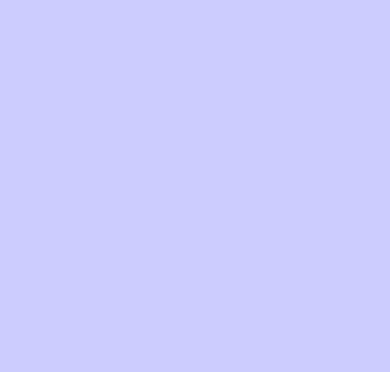
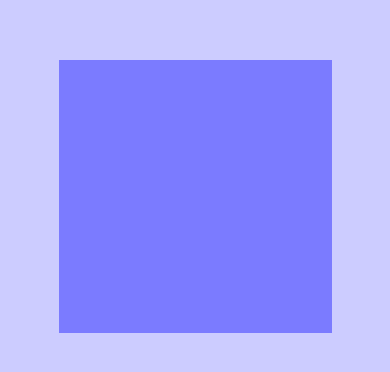
Before and after one commit to Real-Musafir/reanimated2-ScrollView, a React Native app: screen / in a window 390 px wide. Shown: the part 226-598 px from the top of the page. Built offline with nearby package versions, Linux system fonts and the light colour scheme.

Commit message:
make square & show this in all scroll page

```diff
--- a/components/page.js
+++ b/components/page.js
@@ -1,7 +1,9 @@
 import React from "react";
 import { View, Text, Dimensions, StyleSheet } from "react-native";
+import Animated from "react-native-reanimated";
 
 const { height, width } = Dimensions.get("window");
+const SIZE = width * 0.7;
 
 const Page = ({ index, title }) => {
   return (
@@ -10,7 +12,9 @@ const Page = ({ index, title }) => {
         styles.pageContainer,
         { backgroundColor: `rgba(0,0,256, 0.${index + 2})` },
       ]}
-    />
+    >
+      <Animated.View style={styles.square} />
+    </View>
   );
 };
 
@@ -18,6 +22,13 @@ const styles = StyleSheet.create({
   pageContainer: {
     width,
     height,
+    alignItems: "center",
+    justifyContent: "center",
+  },
+  square: {
+    height: SIZE,
+    width: SIZE,
+    backgroundColor: "rgba(0,0,256, 0.4)",
   },
 });
 
```
